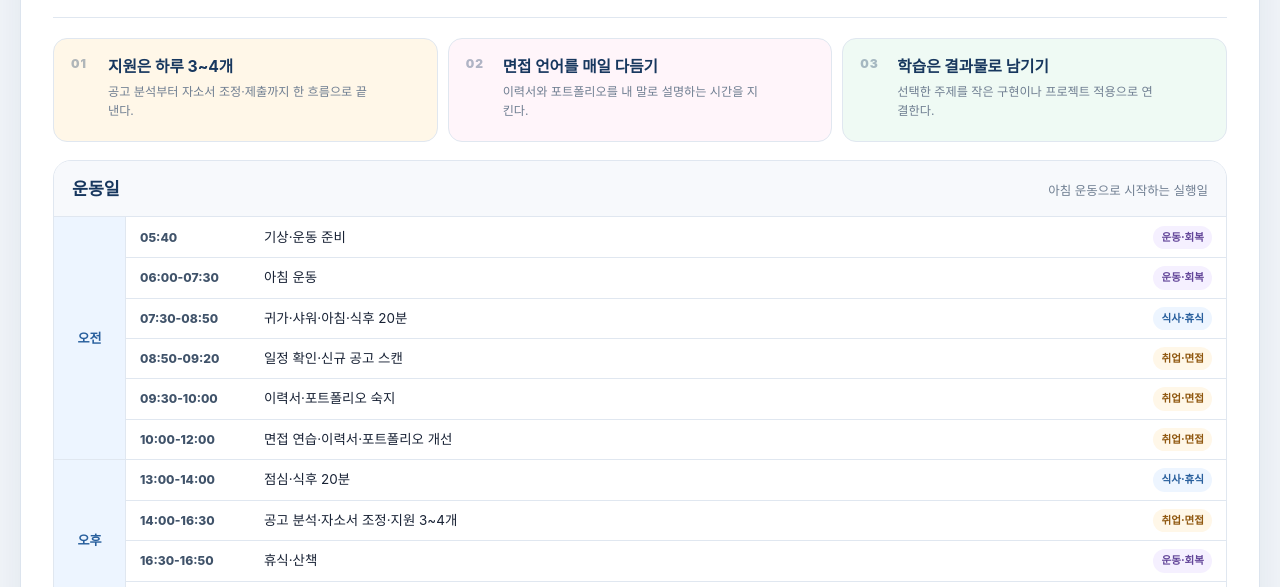
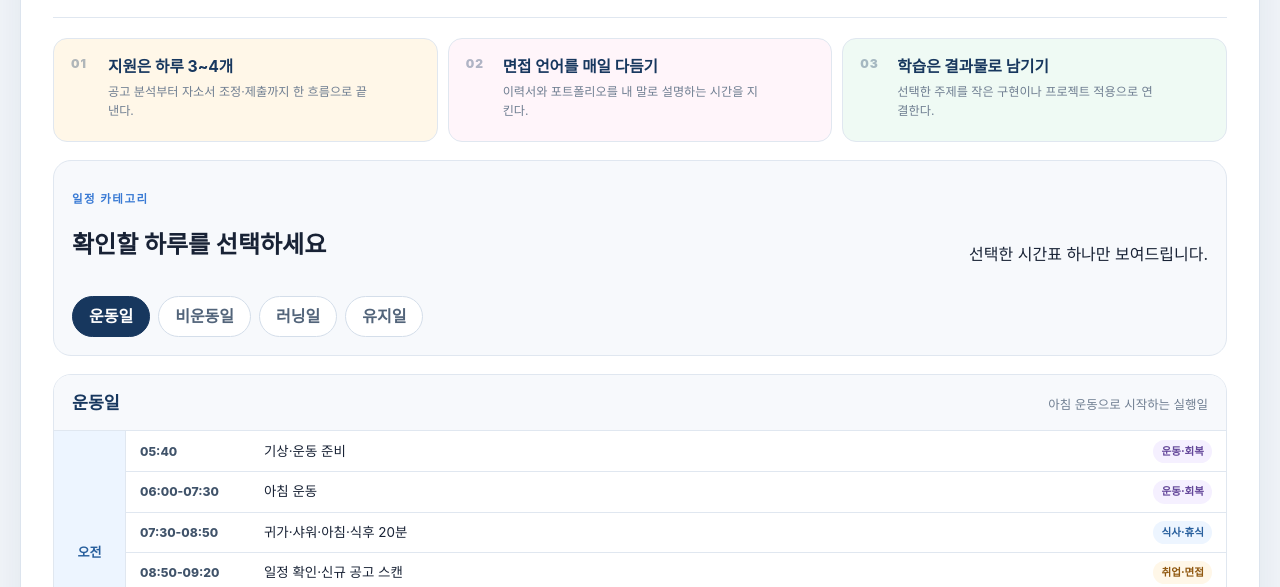
Before and after one commit to planner-one/job-prep-routine, a website with bundled scripts: page roadmap.html in a window 1280 px wide. Shown: the part 160-747 px from the top of the page. Built offline with nearby package versions, Linux system fonts and the light colour scheme.

Commit message:
feat: 로드맵을 카테고리 선택형으로 전환

```diff
--- a/assets/routine.css
+++ b/assets/routine.css
@@ -605,6 +605,52 @@ textarea:focus-visible,
   margin-bottom: 18px;
 }
 
+.roadmap-view-selector {
+  display: grid;
+  grid-template-columns: minmax(0, 1fr) auto;
+  align-items: end;
+  gap: 14px 22px;
+  margin-bottom: 18px;
+  padding: 18px;
+  border: 1px solid var(--line);
+  border-radius: 18px;
+  background: #f7f9fc;
+}
+
+.roadmap-selector-heading {
+  display: flex;
+  align-items: end;
+  justify-content: space-between;
+  gap: 18px;
+  grid-column: 1 / -1;
+}
+
+.roadmap-category-tabs,
+.roadmap-run-time-picker {
+  display: flex;
+  align-items: center;
+  gap: 8px;
+  flex-wrap: wrap;
+}
+
+.roadmap-category-tabs button,
+.roadmap-run-time-picker button {
+  min-height: 40px;
+  padding: 8px 16px;
+  border: 1px solid #d4deea;
+  border-radius: 999px;
+  background: var(--white);
+  color: #52647a;
+  font-weight: 800;
+}
+
+.roadmap-category-tabs button[aria-selected="true"],
+.roadmap-run-time-picker button[aria-pressed="true"] {
+  border-color: var(--navy);
+  background: var(--navy);
+  color: var(--white);
+}
+
 .roadmap-principles .focus-anchor {
   position: relative;
   min-height: 104px;
@@ -2036,6 +2082,15 @@ textarea:focus-visible,
     padding: 18px;
   }
 
+  .roadmap-view-selector {
+    grid-template-columns: 1fr;
+  }
+
+  .roadmap-selector-heading {
+    align-items: flex-start;
+    flex-direction: column;
+  }
+
   .roadmap-mode-heading {
     align-items: flex-start;
     flex-direction: column;
--- a/roadmap.html
+++ b/roadmap.html
@@ -41,6 +41,27 @@
           </article>
         </section>
 
+        <section class="roadmap-view-selector screen-only" aria-label="운영 일정 선택">
+          <div class="roadmap-selector-heading">
+            <div>
+              <p class="eyebrow">일정 카테고리</p>
+              <h2>확인할 하루를 선택하세요</h2>
+            </div>
+            <p>선택한 시간표 하나만 보여드립니다.</p>
+          </div>
+          <div class="roadmap-category-tabs" role="tablist" aria-label="운영 일정 카테고리">
+            <button id="roadmap-category-workout" type="button" role="tab" data-roadmap-category="workout" aria-selected="true">운동일</button>
+            <button id="roadmap-category-normal" type="button" role="tab" data-roadmap-category="normal" aria-selected="false">비운동일</button>
+            <button id="roadmap-category-running" type="button" role="tab" data-roadmap-category="running" aria-selected="false">러닝일</button>
+            <button id="roadmap-category-maintenance" type="button" role="tab" data-roadmap-category="maintenance" aria-selected="false">유지일</button>
+          </div>
+          <div id="roadmap-run-time-picker" class="roadmap-run-time-picker" aria-label="러닝 시작 시각" hidden>
+            <span>러닝 시작</span>
+            <button type="button" data-roadmap-run-start="21" aria-pressed="true">21시</button>
+            <button type="button" data-roadmap-run-start="22" aria-pressed="false">22시</button>
+          </div>
+        </section>
+
         <div id="roadmap-reference-list" class="roadmap-reference-list"></div>
       </main>
     </div>
--- a/src/roadmap-app.js
+++ b/src/roadmap-app.js
@@ -13,6 +13,8 @@ const CATEGORY_LABELS = {
   learning: '개발 학습',
   meal: '식사·휴식',
 };
+
+const ROADMAP_CATEGORIES = new Set(['workout', 'normal', 'running', 'maintenance']);
 
 export const ROADMAP_VARIANTS = Object.freeze([
   { id: 'workout', mode: 'workout', runStart: '21', label: '운동일', description: '아침 운동으로 시작하는 실행일' },
@@ -36,10 +38,19 @@ export function formatReferenceTime(value) {
   return value.replaceAll('–', '-').replaceAll('~', '-');
 }
 
+export function resolveRoadmapVariantId(category, runStart = '21') {
+  const safeCategory = ROADMAP_CATEGORIES.has(category) ? category : 'workout';
+  if (safeCategory !== 'running') return safeCategory;
+  return `running-${runStart === '22' ? '22' : '21'}`;
+}
+
 function renderVariant(pageDocument, variant) {
   const section = pageDocument.createElement('section');
+  section.id = `roadmap-panel-${variant.id}`;
   section.className = 'roadmap-mode-section';
   section.dataset.roadmapVariant = variant.id;
+  section.setAttribute('role', 'tabpanel');
+  section.setAttribute('aria-label', variant.label);
   const heading = pageDocument.createElement('header');
   heading.className = 'roadmap-mode-heading';
   const title = pageDocument.createElement('h2');
@@ -84,8 +95,43 @@ export function initRoadmapReference(pageDocument) {
   if (!root || !list) return null;
   const variants = getRoadmapVariants();
   list.replaceChildren(...variants.map((variant) => renderVariant(pageDocument, variant)));
+  let activeCategory = 'workout';
+  let activeRunStart = '21';
+  const categoryButtons = [...pageDocument.querySelectorAll('[data-roadmap-category]')];
+  const runButtons = [...pageDocument.querySelectorAll('[data-roadmap-run-start]')];
+  const runPicker = pageDocument.getElementById('roadmap-run-time-picker');
+  const panels = [...list.querySelectorAll('[data-roadmap-variant]')];
+
+  function updateView() {
+    const activeVariant = resolveRoadmapVariantId(activeCategory, activeRunStart);
+    for (const button of categoryButtons) {
+      const selected = button.dataset.roadmapCategory === activeCategory;
+      button.setAttribute('aria-selected', String(selected));
+      if (selected) button.setAttribute('aria-controls', `roadmap-panel-${activeVariant}`);
+      else button.removeAttribute('aria-controls');
+    }
+    runPicker.hidden = activeCategory !== 'running';
+    for (const button of runButtons) {
+      button.setAttribute('aria-pressed', String(button.dataset.roadmapRunStart === activeRunStart));
+    }
+    for (const panel of panels) panel.hidden = panel.dataset.roadmapVariant !== activeVariant;
+  }
+
+  function selectCategory(category) {
+    activeCategory = ROADMAP_CATEGORIES.has(category) ? category : 'workout';
+    updateView();
+  }
+
+  function selectRunStart(runStart) {
+    activeRunStart = runStart === '22' ? '22' : '21';
+    updateView();
+  }
+
+  categoryButtons.forEach((button) => button.addEventListener('click', () => selectCategory(button.dataset.roadmapCategory)));
+  runButtons.forEach((button) => button.addEventListener('click', () => selectRunStart(button.dataset.roadmapRunStart)));
+  updateView();
   pageDocument.documentElement.dataset.roadmapReady = 'true';
-  return { variants };
+  return { variants, selectCategory, selectRunStart };
 }
 
 if (typeof document !== 'undefined') {
```
Also changed, not shown: tests/roadmap-app.test.mjs (+10 -1 lines), tests/roadmap-browser.test.mjs (+40 -0 lines), tests/roadmap-contract.test.mjs (+11 -0 lines).
